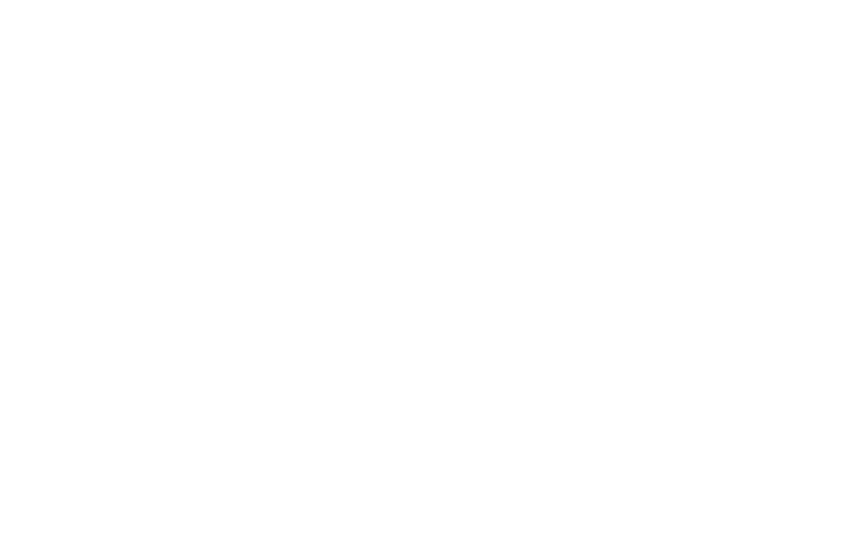
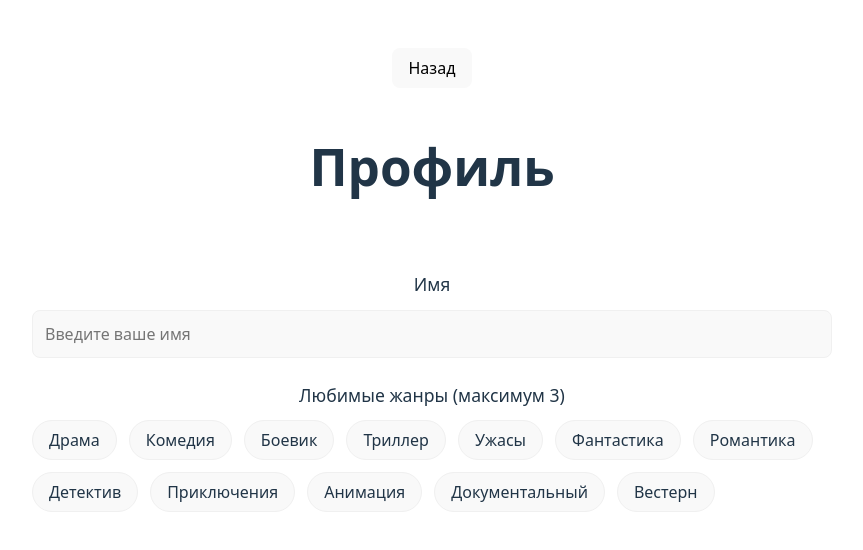
Before and after one commit to devmargooo/movies, a React (Vite) app: page /profile in a window 1280 px wide. Before the commit this address had no page. Shown: the top 550 px of the page, without its empty margins (208-1071 px from the left). Built offline with nearby package versions, Linux system fonts and the light colour scheme; no server answers.

Commit message:
get profile

```diff
--- a/src/App.tsx
+++ b/src/App.tsx
@@ -2,6 +2,7 @@
 import "./App.css";
 import { Cart } from "./pages/Cart/Cart";
 import { HomePage } from './pages/Home/HomePage';
+import { Profile } from './pages/Profile/Profile';
 
 
 function App() {
@@ -9,6 +10,7 @@
     <Routes>
       <Route path="/" element={<HomePage />} />
       <Route path="/cart" element={<Cart />} />
+      <Route path="/profile" element={<Profile />} />
     </Routes>
   );
 }
--- a/src/hooks/useToast.tsx
+++ b/src/hooks/useToast.tsx
@@ -1,4 +1,4 @@
-import { useState, useCallback } from 'react';
+import { useCallback, useState } from 'react';
 import { Toast } from '../components/Toast/Toast';
 
 interface ToastState {
--- a/src/pages/Home/HomePage.module.css
+++ b/src/pages/Home/HomePage.module.css
@@ -103,8 +103,33 @@
   padding: var(--padding-button-md);
   cursor: pointer;
   flex-shrink: 0;
-  margin-left: 4px;
   background: var(--color-shadow-cyan);
+}
+
+.profileButton {
+  position: fixed;
+  top: var(--spacing-lg);
+  right: var(--spacing-lg);
+  width: 48px;
+  height: 48px;
+  padding: 0;
+  display: flex;
+  align-items: center;
+  justify-content: center;
+  border-radius: 50%;
+  border: 1px solid var(--color-border);
+  background-color: var(--color-bg-secondary);
+  color: var(--color-text-primary);
+  cursor: pointer;
+  transition: all var(--transition-fast);
+  z-index: 1000;
+  box-shadow: 0 2px 8px rgba(0, 0, 0, 0.15);
+}
+
+.profileButton:hover {
+  border-color: var(--color-border-hover);
+  background-color: var(--color-bg-card-hover);
+  box-shadow: 0 4px 12px rgba(0, 0, 0, 0.2);
 }
 
 .cartList {
--- a/src/pages/Home/HomePage.tsx
+++ b/src/pages/Home/HomePage.tsx
@@ -119,6 +119,25 @@
                 Корзина
             </button>
         </header>
+        <button
+            onClick={() => navigate("/profile")}
+            className={styles.profileButton}
+            aria-label="Профиль"
+        >
+            <svg
+                width="24"
+                height="24"
+                viewBox="0 0 24 24"
+                fill="none"
+                stroke="currentColor"
+                strokeWidth="2"
+                strokeLinecap="round"
+                strokeLinejoin="round"
+            >
+                <path d="M20 21v-2a4 4 0 0 0-4-4H8a4 4 0 0 0-4 4v2"></path>
+                <circle cx="12" cy="7" r="4"></circle>
+            </svg>
+        </button>
         <div className={styles.contentWrapper}>
             <div className={styles.posterContainer}>
                 {hoveredMovieId && posterUrl && (
--- /dev/null
+++ b/src/pages/Profile/Profile.module.css
@@ -0,0 +1,99 @@
+.container {
+  max-width: 800px;
+  margin: 0 auto;
+  padding: var(--spacing-lg);
+}
+
+.backButton {
+  margin-bottom: var(--spacing-lg);
+  padding: var(--padding-button-md);
+  cursor: pointer;
+}
+
+.title {
+  margin-bottom: var(--spacing-xl);
+  text-align: center;
+}
+
+.form {
+  display: flex;
+  flex-direction: column;
+  gap: var(--spacing-xl);
+}
+
+.field {
+  display: flex;
+  flex-direction: column;
+  gap: var(--spacing-md);
+}
+
+.label {
+  font-weight: var(--font-weight-medium);
+  font-size: 1.1em;
+  color: var(--color-text-primary);
+}
+
+.input {
+  padding: var(--spacing-md);
+  border: 1px solid var(--color-border);
+  border-radius: var(--radius-md);
+  font-size: var(--font-size-base);
+  font-family: inherit;
+  background-color: var(--color-bg-secondary);
+  color: var(--color-text-primary);
+  transition: border-color var(--transition-fast);
+}
+
+.input:focus {
+  outline: none;
+  border-color: var(--color-border-hover);
+}
+
+.genresContainer {
+  display: flex;
+  flex-wrap: wrap;
+  gap: var(--spacing-md);
+}
+
+.chip {
+  padding: var(--spacing-sm) var(--spacing-lg);
+  border: 1px solid var(--color-border);
+  border-radius: 20px;
+  background-color: var(--color-bg-secondary);
+  color: var(--color-text-primary);
+  cursor: pointer;
+  transition: all var(--transition-fast);
+  font-size: var(--font-size-base);
+  font-family: inherit;
+}
+
+.chip:hover:not(:disabled) {
+  border-color: var(--color-border-hover);
+  background-color: var(--color-bg-card-hover);
+}
+
+.chipSelected {
+  background-color: var(--color-link);
+  color: white;
+  border-color: var(--color-link);
+  font-weight: var(--font-weight-medium);
+  box-shadow: 0 2px 4px rgba(100, 108, 255, 0.3);
+}
+
+.chipSelected:hover:not(:disabled) {
+  background-color: var(--color-link-hover);
+  border-color: var(--color-link-hover);
+  box-shadow: 0 4px 8px rgba(100, 108, 255, 0.4);
+  transform: translateY(-1px);
+}
+
+.chipDisabled {
+  opacity: 0.5;
+  cursor: not-allowed;
+}
+
+.selectedCount {
+  margin-top: var(--spacing-sm);
+  color: var(--color-text-secondary);
+  font-size: 0.9em;
+}
--- /dev/null
+++ b/src/pages/Profile/Profile.tsx
@@ -0,0 +1,136 @@
+import { useEffect, useState } from 'react';
+import { useNavigate } from 'react-router-dom';
+import styles from './Profile.module.css';
+
+interface Genre {
+  id: number;
+  name: string;
+}
+
+const GENRES: Genre[] = [
+  { id: 1, name: 'Драма' },
+  { id: 2, name: 'Комедия' },
+  { id: 3, name: 'Боевик' },
+  { id: 4, name: 'Триллер' },
+  { id: 5, name: 'Ужасы' },
+  { id: 6, name: 'Фантастика' },
+  { id: 7, name: 'Романтика' },
+  { id: 8, name: 'Детектив' },
+  { id: 9, name: 'Приключения' },
+  { id: 10, name: 'Анимация' },
+  { id: 11, name: 'Документальный' },
+  { id: 12, name: 'Вестерн' },
+];
+
+interface UserData {
+  name?: string;
+  genres?: number[];
+}
+
+export function Profile() {
+  const navigate = useNavigate();
+  const [name, setName] = useState('');
+  const [selectedGenres, setSelectedGenres] = useState<number[]>([]);
+  const [isLoading, setIsLoading] = useState(true);
+
+  useEffect(() => {
+    const fetchUserData = async () => {
+      try {
+        const response = await fetch('http://localhost:3030/profile');
+        if (response.ok) {
+          const userData: UserData = await response.json();
+          if (userData.name) {
+            setName(userData.name);
+          }
+          if (userData.genres && Array.isArray(userData.genres)) {
+            setSelectedGenres(userData.genres);
+          }
+        }
+      } catch (error) {
+        console.error('Ошибка загрузки данных пользователя:', error);
+      } finally {
+        setIsLoading(false);
+      }
+    };
+
+    fetchUserData();
+  }, []);
+
+  const handleGenreToggle = (genreId: number) => {
+    setSelectedGenres((prev) => {
+      if (prev.includes(genreId)) {
+        return prev.filter((id) => id !== genreId);
+      } else {
+        if (prev.length < 3) {
+          return [...prev, genreId];
+        }
+        return prev;
+      }
+    });
+  };
+
+  if (isLoading) {
+    return (
+      <div className={styles.container}>
+        <button onClick={() => navigate(-1)} className={styles.backButton}>
+          Назад
+        </button>
+        <h1 className={styles.title}>Профиль</h1>
+        <p>Загрузка...</p>
+      </div>
+    );
+  }
+
+  return (
+    <div className={styles.container}>
+      <button onClick={() => navigate(-1)} className={styles.backButton}>
+        Назад
+      </button>
+      <h1 className={styles.title}>Профиль</h1>
+
+      <div className={styles.form}>
+        <div className={styles.field}>
+          <label htmlFor="name" className={styles.label}>
+            Имя
+          </label>
+          <input
+            id="name"
+            type="text"
+            value={name}
+            onChange={(e) => setName(e.target.value)}
+            placeholder="Введите ваше имя"
+            className={styles.input}
+          />
+        </div>
+
+        <div className={styles.field}>
+          <label className={styles.label}>
+            Любимые жанры (максимум 3)
+          </label>
+          <div className={styles.genresContainer}>
+            {GENRES.map((genre) => {
+              const isSelected = selectedGenres.includes(genre.id);
+              const isDisabled = !isSelected && selectedGenres.length >= 3;
+
+              return (
+                <button
+                  key={genre.id}
+                  onClick={() => handleGenreToggle(genre.id)}
+                  disabled={isDisabled}
+                  className={`${styles.chip} ${isSelected ? styles.chipSelected : ''} ${isDisabled ? styles.chipDisabled : ''}`}
+                >
+                  {genre.name}
+                </button>
+              );
+            })}
+          </div>
+          {selectedGenres.length > 0 && (
+            <p className={styles.selectedCount}>
+              Выбрано: {selectedGenres.length} / 3
+            </p>
+          )}
+        </div>
+      </div>
+    </div>
+  );
+}
```
